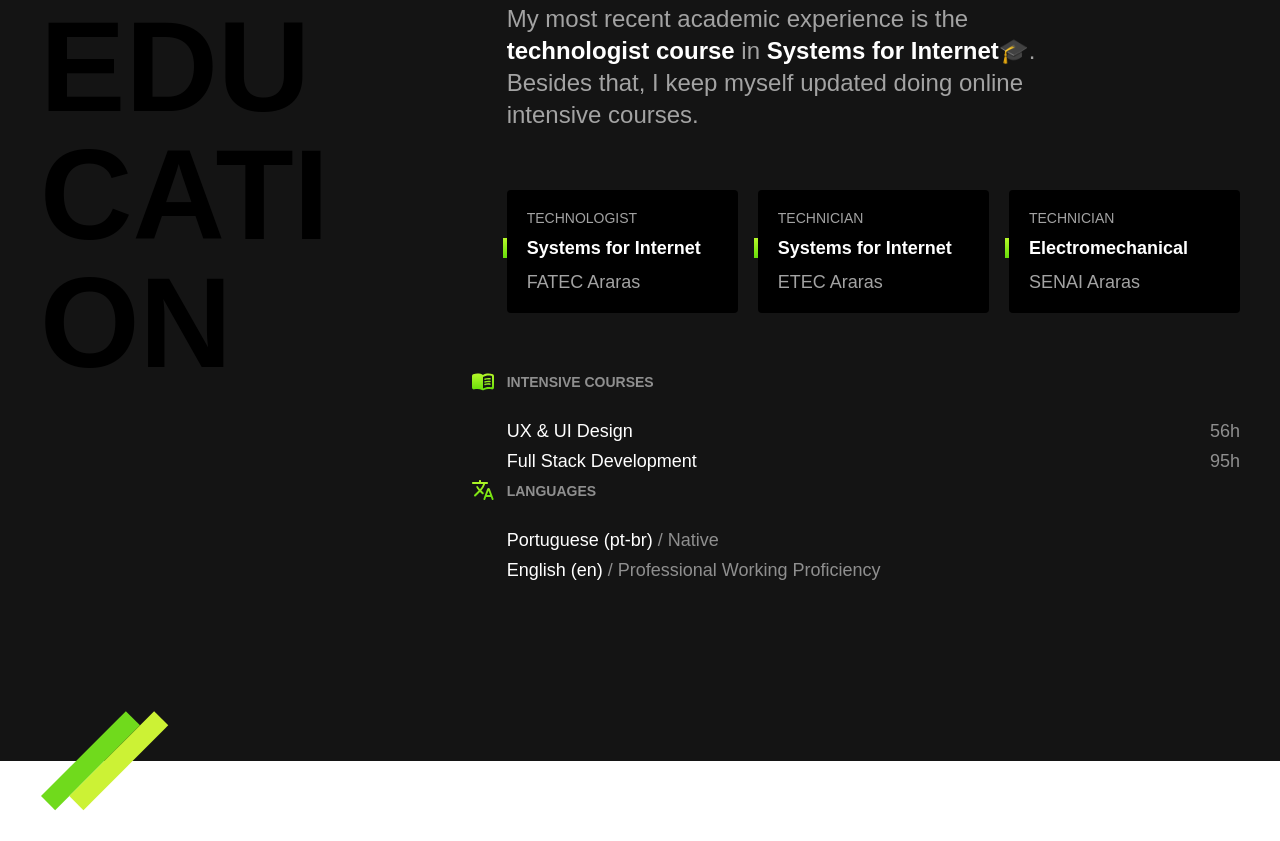
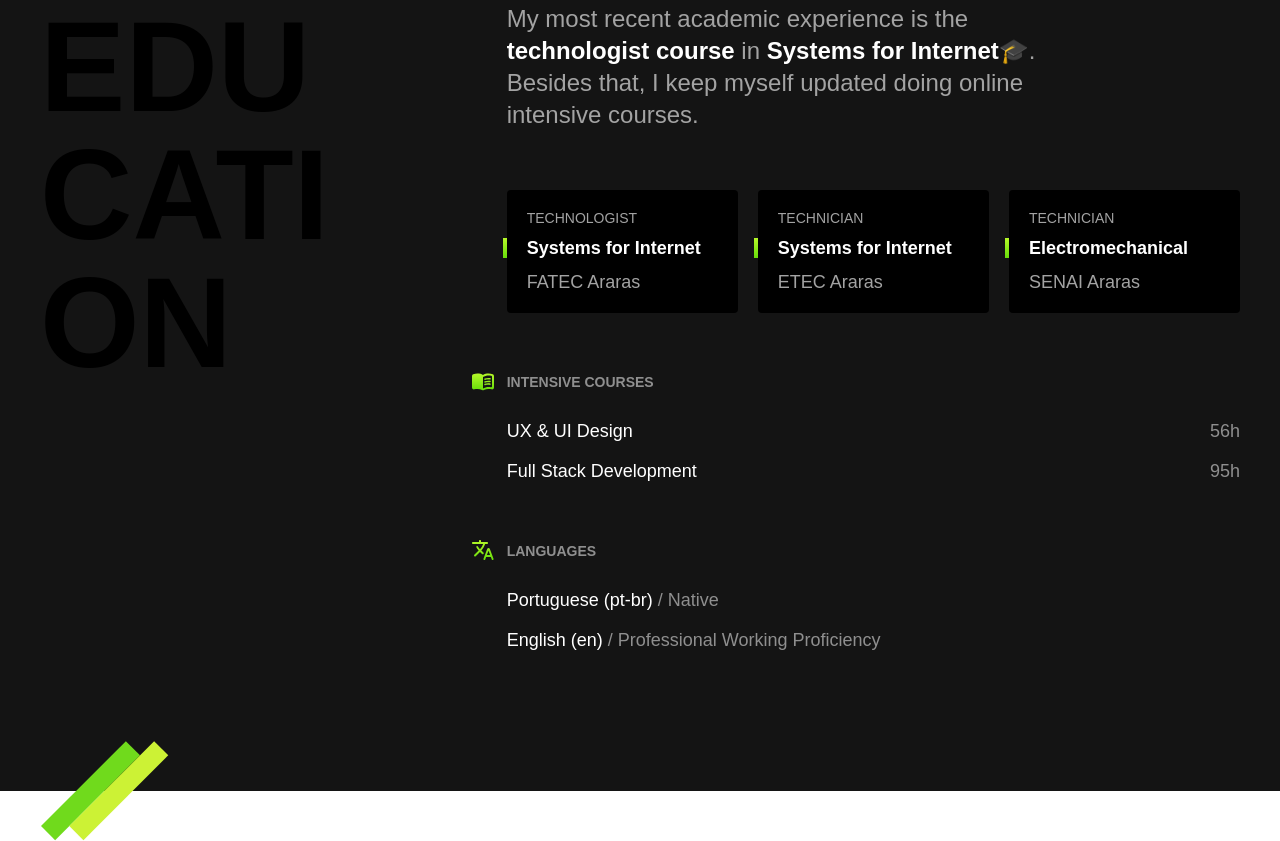
Before and after one commit to gabriel-venezian/personal-portfolio, a plain HTML site: page index.html in a window 1280 px wide. Shown: the part 1415-2256 px from the top of the page. Before the commit the page ends 2226 px from the top, so only its background shows below. Drawn offline with Linux system fonts and the light colour scheme.

Commit message:
Update education section

```diff
--- a/css/education.css
+++ b/css/education.css
@@ -87,10 +87,6 @@
   color: #a3a3a3;
 }
 
-.education__extra {
-  margin-bottom: 6rem;
-}
-
 .education__extra h3 {
   font-size: 1.4rem;
   line-height: 1.4;
@@ -110,6 +106,10 @@
   top: -0.4rem;
 }
 
+.education__courses {
+  margin-bottom: 6rem;
+}
+
 .education__courses h3::before {
   background: url("../img/courses.svg") no-repeat center center;
 }
@@ -121,7 +121,7 @@
 .education__extra li {
   font-size: 1.8rem;
   line-height: 1.1;
-  margin-bottom: 1rem;
+  margin-bottom: 2rem;
 }
 
 .education__extra span {
```
